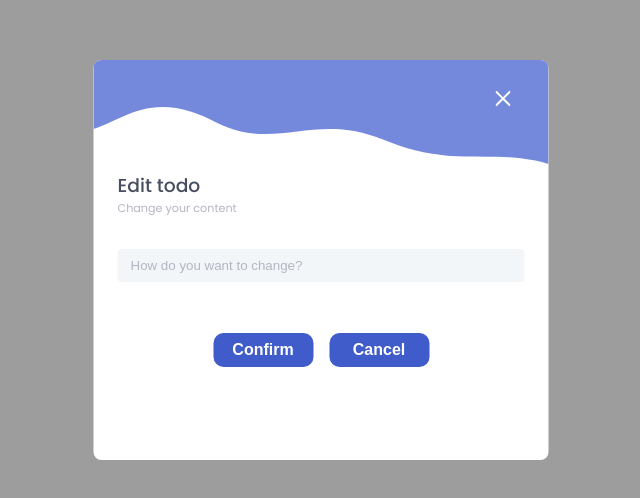
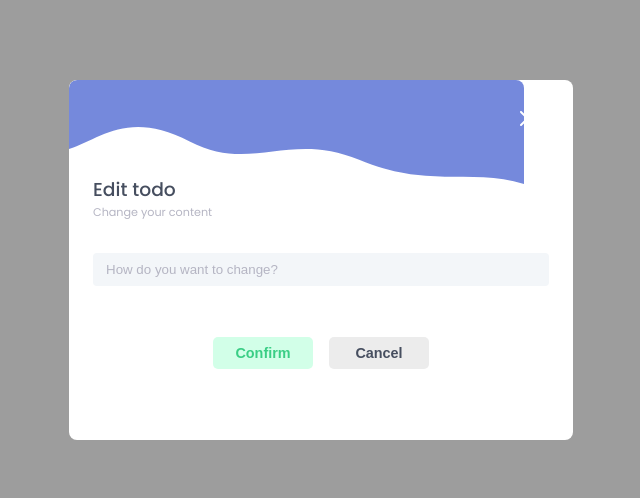
Before and after one commit to manabie-com/mana-do, a React (Create React App) app: page / in a window 1280 px wide. Shown: the part 140-638 px from the top of the page, without its empty margins (319-959 px from the left). Built offline with nearby package versions, Linux system fonts and the light colour scheme.

Commit message:
Restyle the modal

```diff
--- a/public/index.html
+++ b/public/index.html
@@ -12,7 +12,7 @@
     <link rel="apple-touch-icon" href="%PUBLIC_URL%/logo192.png" />
     <link rel="preconnect" href="https://fonts.gstatic.com" />
     <link
-      href="https://fonts.googleapis.com/css2?family=Poppins:wght@100;300;400;500;700;800;900&display=swap"
+      href="https://fonts.googleapis.com/css2?family=Poppins:wght@100;300;400;500;600;700;800;900&display=swap"
       rel="stylesheet"
     />
     <!--
--- a/src/components/LoginForm/index.tsx
+++ b/src/components/LoginForm/index.tsx
@@ -104,6 +104,7 @@ const LoginForm: React.FunctionComponent<LoginFormProps> = ({ ...props }) => {
       <ManaDoButton
         label="Login"
         type="submit"
+        variant="primary-light"
         className={`${styles.ManaDo__LoginButton} mt-3`}
       />
     </form>
--- a/src/components/ManaDoButton/ManaDoButton.module.css
+++ b/src/components/ManaDoButton/ManaDoButton.module.css
@@ -1,34 +1,94 @@
-button:focus {
-  border: none;
-}
-
 .ManaDo__button {
-  background-color: var(--primary);
-  color: white;
-  border-radius: 10px;
+  border-radius: 5px;
   padding: 8px 16px;
   border: none;
-  font-weight: 700;
-  font-size: 1rem;
-  transition: all ease-in-out 200ms;
+  font-weight: 600;
+  font-size: 0.9rem;
+  transition: all ease-in-out 100ms;
   min-width: 100px;
-}
-
-.ManaDo__buttonIcon {
-  border: none;
-  background-color: transparent;
-  transition: all ease-in-out 200ms;
-  fill: var(--textColor);
-  cursor: pointer;
-}
-
-.ManaDo__buttonIcon > svg {
-  height: 31px !important;
-  width: 33px !important;
-  transform: translateY(3px);
 }
 
 .ManaDo__button:hover {
   cursor: pointer;
-  box-shadow: 5px 5px 20px rgba(0, 0, 0, 0.103);
 }
+
+/* ---------------------------------------------------- */
+
+.ManaDo__button__primary {
+  background-color: var(--primary);
+  color: white;
+}
+
+.ManaDo__button__primary:hover {
+  background-color: var(--primary--lighter-a-bit);
+}
+
+/* ---------------------------------------------------- */
+
+.ManaDo__button__secondary {
+  background-color: var(--secondary);
+  color: white;
+}
+
+.ManaDo__button__secondary:hover {
+  background-color: var(--secondary--darker-a-bit);
+}
+
+/* ---------------------------------------------------- */
+
+.ManaDo__button__primaryLight {
+  background-color: var(--primary--lighter);
+  color: var(--primary);
+}
+
+.ManaDo__button__primaryLight:hover {
+  background-color: var(--primary);
+  color: white;
+}
+
+/* ---------------------------------------------------- */
+
+.ManaDo__button__secondaryLight {
+  background-color: var(--secondary--lighter);
+  color: var(--secondary);
+}
+
+.ManaDo__button__secondaryLight:hover {
+  background-color: var(--secondary);
+  color: white;
+}
+
+/* ---------------------------------------------------- */
+
+.ManaDo__button__muted {
+  background-color: var(--muted--lighter);
+  color: var(--textColor);
+}
+
+.ManaDo__button__muted:hover {
+  background-color: var(--muted);
+  color: white
+}
+
+/* ---------------------------------------------------- */
+
+.ManaDo__button__Icon {
+  border: none;
+  background-color: transparent;
+  transition: all ease-in-out 200ms;
+  fill: var(--primary);
+  cursor: pointer;
+}
+
+.ManaDo__button__Icon:hover {
+  background-color: transparent;
+  fill: var(--primary);
+}
+
+/* ---------------------------------------------------- */
+
+.ManaDo__button__Icon > svg {
+  height: 31px !important;
+  width: 33px !important;
+  transform: translateY(2px);
+}
--- a/src/components/ManaDoButton/index.tsx
+++ b/src/components/ManaDoButton/index.tsx
@@ -4,24 +4,56 @@ import styles from "./ManaDoButton.module.css";
 interface ManaDoButtonProps
   extends React.ButtonHTMLAttributes<HTMLButtonElement> {
   label?: string;
-  variant?: "button" | "icon";
+  btnType?: "button" | "icon";
+  variant?:
+    | "primary"
+    | "secondary"
+    | "primary-light"
+    | "secondary-light"
+    | "muted";
 }
 
 const ManaDoButton: React.FunctionComponent<ManaDoButtonProps> = ({
   type = "button",
+  className = "",
   label = "",
-  variant = "button",
-  onClick = () => {},
+  btnType = "button",
+  variant = "muted",
   ...props
 }) => {
+  const btnColor = React.useMemo(() => {
+    switch (variant) {
+      case "primary":
+        return styles.ManaDo__button__primary;
+
+      case "secondary":
+        return styles.ManaDo__button__secondary;
+
+      case "primary-light":
+        return styles.ManaDo__button__primaryLight;
+
+      case "secondary-light":
+        return styles.ManaDo__button__secondaryLight;
+
+      case "muted":
+        return styles.ManaDo__button__muted;
+
+      default:
+        return "";
+    }
+  }, [variant]);
+
   return (
     <button
       className={`${
-        variant === "button" ? styles.ManaDo__button : styles.ManaDo__buttonIcon
-      } ${props.className || ""}`}
+        btnType === "button"
+          ? styles.ManaDo__button
+          : styles.ManaDo__button__Icon
+      } ${btnColor} ${className || ""}`}
       type={type}
+      {...props}
     >
-      {props.children && props.children}
+      {props.children || ""}
       {label}
     </button>
   );
--- a/src/components/ManaDoModal/ManaDoModal.module.css
+++ b/src/components/ManaDoModal/ManaDoModal.module.css
@@ -7,8 +7,8 @@
 }
 
 .ManaDo__ModalContainer {
-  height: 50vh;
-  width: 455px;
+  height: 45vh;
+  width: 63vmin;
   background-color: white;
   position: fixed;
   top: 50%;
@@ -16,10 +16,10 @@
   transform: translate(-50%, -50%);
   z-index: 6;
   border-radius: 8px;
+  overflow: hidden;
 }
 
 .ManaDo__ModalContainer > .ManaDo__HeadSVG {
-  width: 100%;
   border-radius: 8px 8px 0 0;
 }
 
@@ -37,6 +37,7 @@
   display: flex;
   flex-direction: column;
   align-items: flex-start;
+  transform: translateY(-1rem);
 }
 
 .ManaDo__ModalContainer
--- a/src/components/ManaDoModal/index.tsx
+++ b/src/components/ManaDoModal/index.tsx
@@ -52,7 +52,7 @@ const ManaDoModal: React.FunctionComponent<ManaDoModalProps> = ({
               Change your content
             </span>
           </div>
-          <form className={`${styles.ManaDo__UpdateTodoForm} mt-2`}>
+          <form className={`${styles.ManaDo__UpdateTodoForm} mt-1`}>
             <FormGroup
               className={`${styles.ManaDo__UpdateTodoInput}`}
               id="content-update"
@@ -60,10 +60,21 @@ const ManaDoModal: React.FunctionComponent<ManaDoModalProps> = ({
               type="text"
               value=""
               placeholder="How do you want to change?"
+              feedbackLabel=""
             />
             <div className={`${styles.ManaDo__UpdateTodoButtons} mt-3`}>
-              <ManaDoButton label="Confirm" className="mr-1" />
-              <ManaDoButton label="Cancel" />
+              <ManaDoButton
+                type="submit"
+                label="Confirm"
+                className="mr-1"
+                variant="secondary-light"
+                />
+              <ManaDoButton
+                type="button"
+                label="Cancel"
+                variant="muted"
+                onClick={handleCloseModal}
+              />
             </div>
           </form>
         </div>
--- a/src/components/TodoFeatureSection/TodoCreationForm/index.tsx
+++ b/src/components/TodoFeatureSection/TodoCreationForm/index.tsx
@@ -65,7 +65,7 @@ const TodoCreationForm: React.FunctionComponent<TodoCreationFormProps> = () => {
       />
       <ManaDoButton
         type="submit"
-        variant="icon"
+        btnType="icon"
         className={`${styles.ManaDo_TodoFeature_Button} ml-1`}
       >
         <RightArrow className={`${styles.ManaDo_TodoFeature_Icon}`} />
--- a/src/components/TodoFeatureSection/TodoTypeContainer/TodoContainer/TodoContainer.module.css
+++ b/src/components/TodoFeatureSection/TodoTypeContainer/TodoContainer/TodoContainer.module.css
@@ -40,7 +40,7 @@
 
 .ManaDo__Todo__Container > .ManaDo__TodoContent > .ManaDo__Completed {
   fill: white;
-  background-color: var(--secondary--low--a--bit);
+  background-color: var(--secondary--lighter);
   border-radius: 30px;
 }
 
--- a/src/components/TodoFeatureSection/TodoTypeContainer/TodoTypeContainer.module.css
+++ b/src/components/TodoFeatureSection/TodoTypeContainer/TodoTypeContainer.module.css
@@ -33,7 +33,7 @@
 .ManaDo__TodoTypeContainer
   > .ManaDo__TodoTypeHeader_Wrapper
   > .ManaDo__TodoTypeHeader_MarkAllButton:hover {
-  color: var(--primary--lighter);
+  color: var(--primary--lighter-a-bit);
 }
 
 .ManaDo__Todos {
@@ -46,7 +46,7 @@
 }
 
 .ManaDo__Todos::-webkit-scrollbar {
-  width: 5px;
+  width: 8px;
   background-color: transparent;
 }
 
@@ -56,13 +56,13 @@
 }
 
 .ManaDo__Todos::-webkit-scrollbar-track {
-  background-color: rgba(128, 128, 128, 0.308);
-  border-radius: 10px;
+  background-color: rgba(128, 128, 128, 0.2);
+  border-radius: 5px;
 }
 
 .ManaDo__Todos::-webkit-scrollbar-thumb {
-  background-color: var(--muted);
-  border-radius: 10px;
+  background-color: #0000002c;
+  border-radius: 5px;
 }
 
 .ManaDo__Todos_Empty {
--- a/src/index.css
+++ b/src/index.css
@@ -1,10 +1,11 @@
 :root {
-  --primary--lighter: rgba(64, 91, 202, 0.2);
-  --primary: #405bca;
+  --primary--lighter: #405bca33;
+  --primary--lighter-a-bit: #546ccc;
+  --primary: #3c57c0;
 
-  --secondary--lighter: #e2fffa;
-  --secondary--low--a--bit: #b2e4db;
+  --secondary--lighter: #d2ffe8;
   --secondary: #3ace85;
+  --secondary--darker-a-bit: #37c27d;
 
   --danger: #ca4040;
 
```
